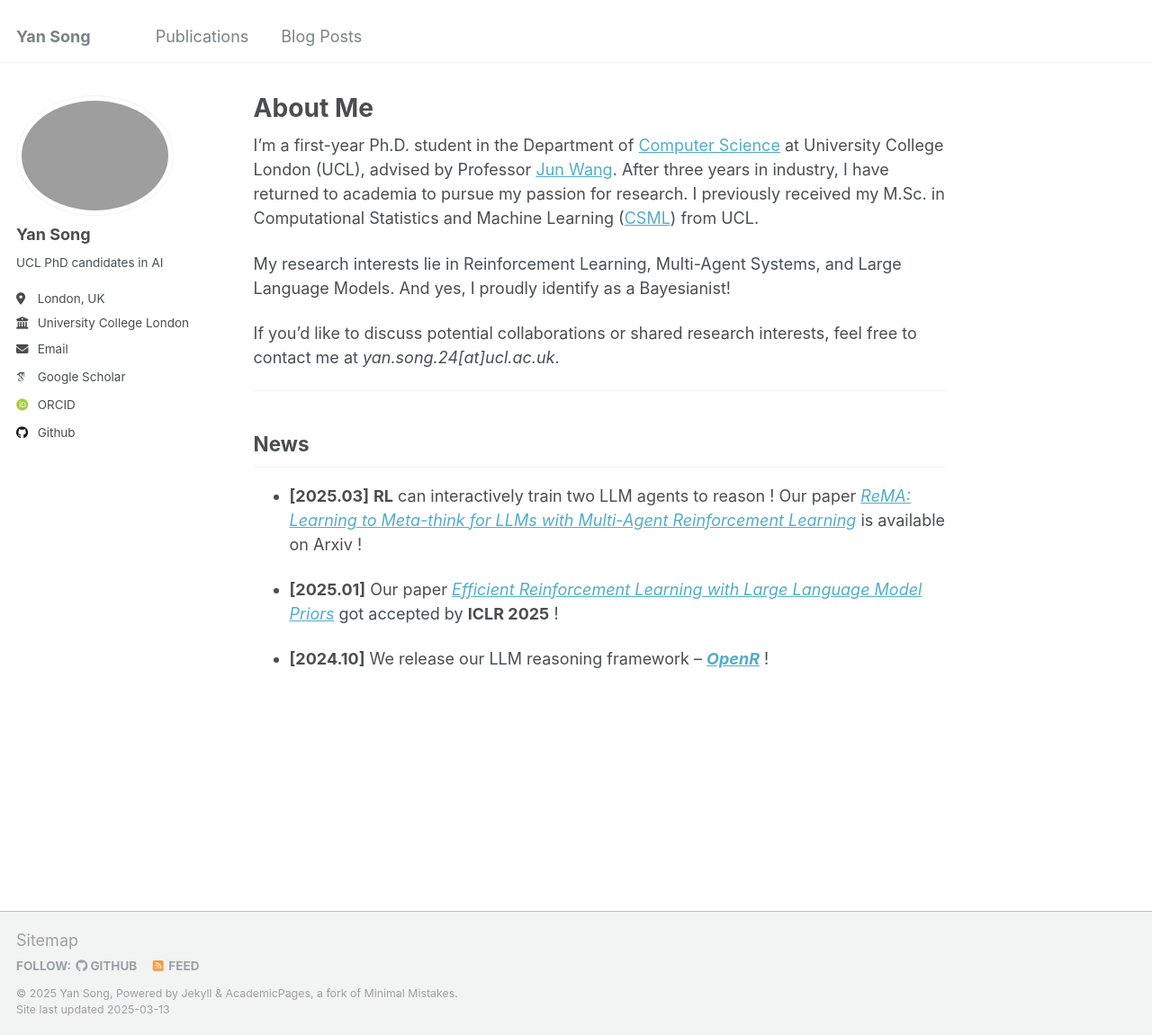
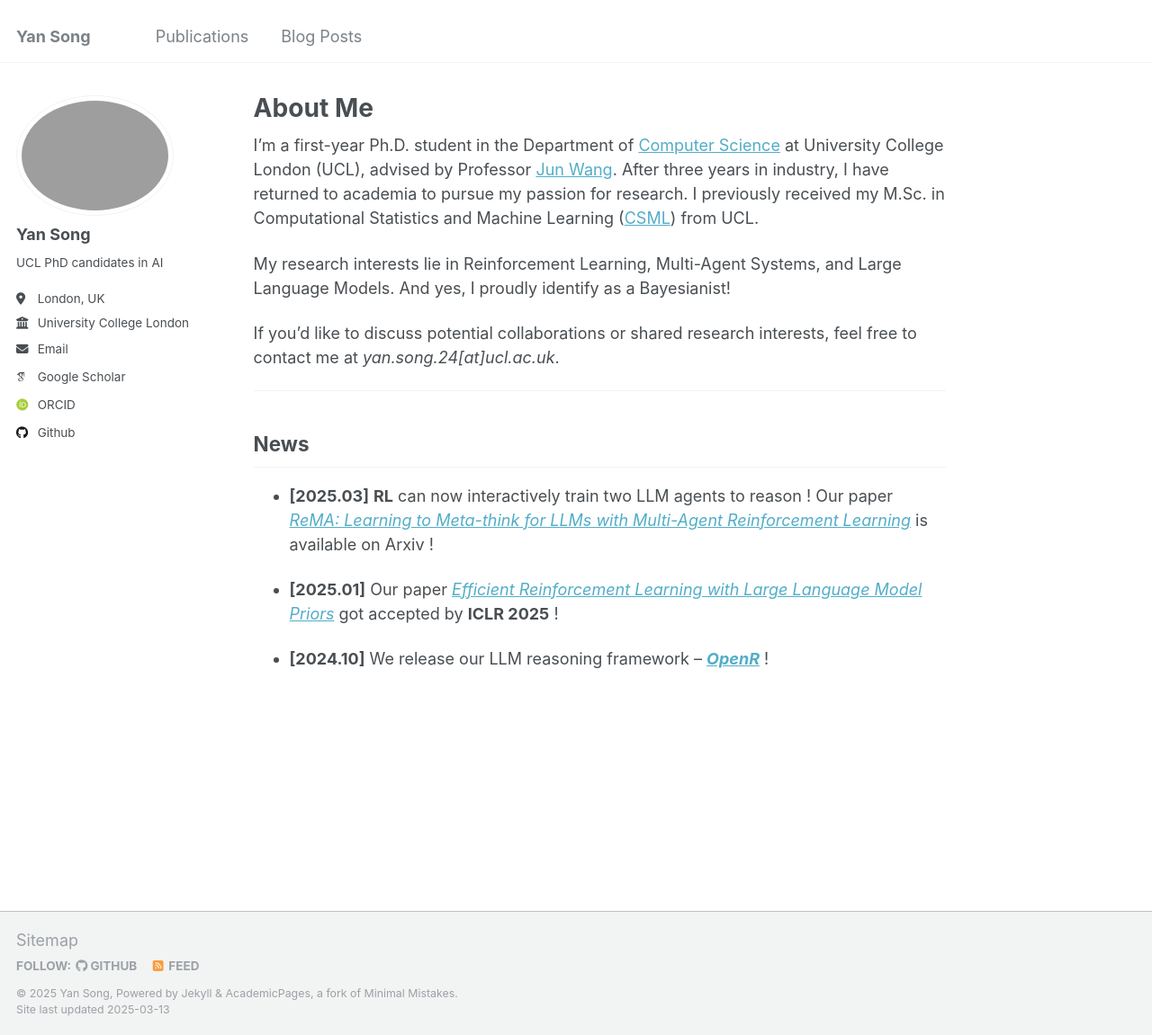
Before and after one commit to YanSong97/YanSong97.github.io, a Jekyll site: the page built from _pages/about.md, in a window 1280 px wide and 1151 px high. Shown: the whole window at 90% size. Built offline with Jekyll 4.4.1, drawn with Linux system fonts in a browser that asks for light colours; some web fonts are replaced.

Commit message:
update paper

```diff
--- a/_pages/about.md
+++ b/_pages/about.md
@@ -17,7 +17,7 @@ If you’d like to discuss potential collaborations or shared research interests
 
 ## News
 
-- **[2025.03]** **RL** can interactively train two LLM agents to reason ! Our paper [*ReMA: Learning to Meta-think for LLMs with Multi-Agent Reinforcement Learning*](https://arxiv.org/abs/2503.09501) is available on Arxiv !
+- **[2025.03]** **RL** can now interactively train two LLM agents to reason ! Our paper [*ReMA: Learning to Meta-think for LLMs with Multi-Agent Reinforcement Learning*](https://arxiv.org/abs/2503.09501) is available on Arxiv !
 
 - **[2025.01]** Our paper [*Efficient Reinforcement Learning with Large Language Model Priors*](https://arxiv.org/pdf/2410.07927) got accepted by **ICLR 2025** !
 
```
